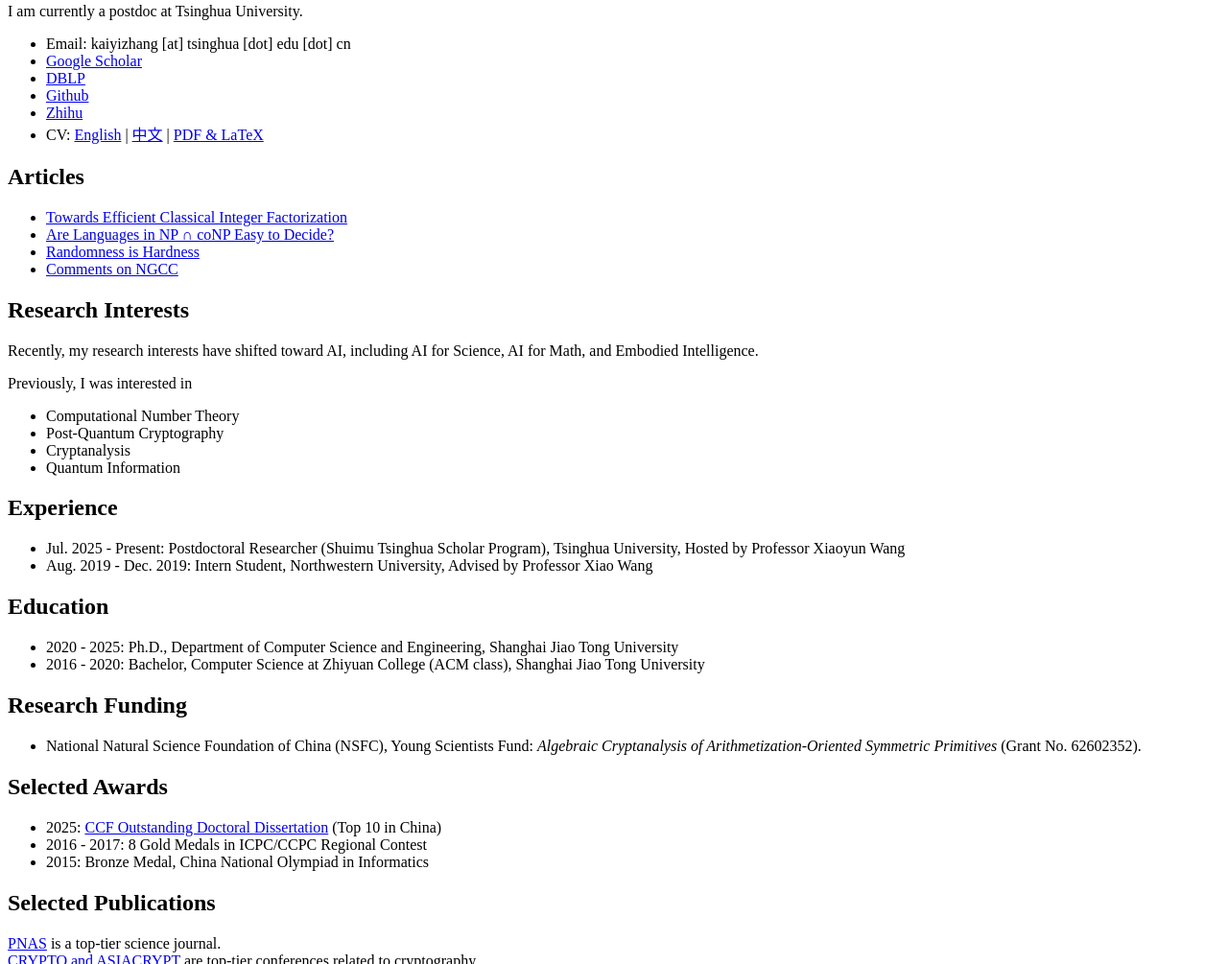
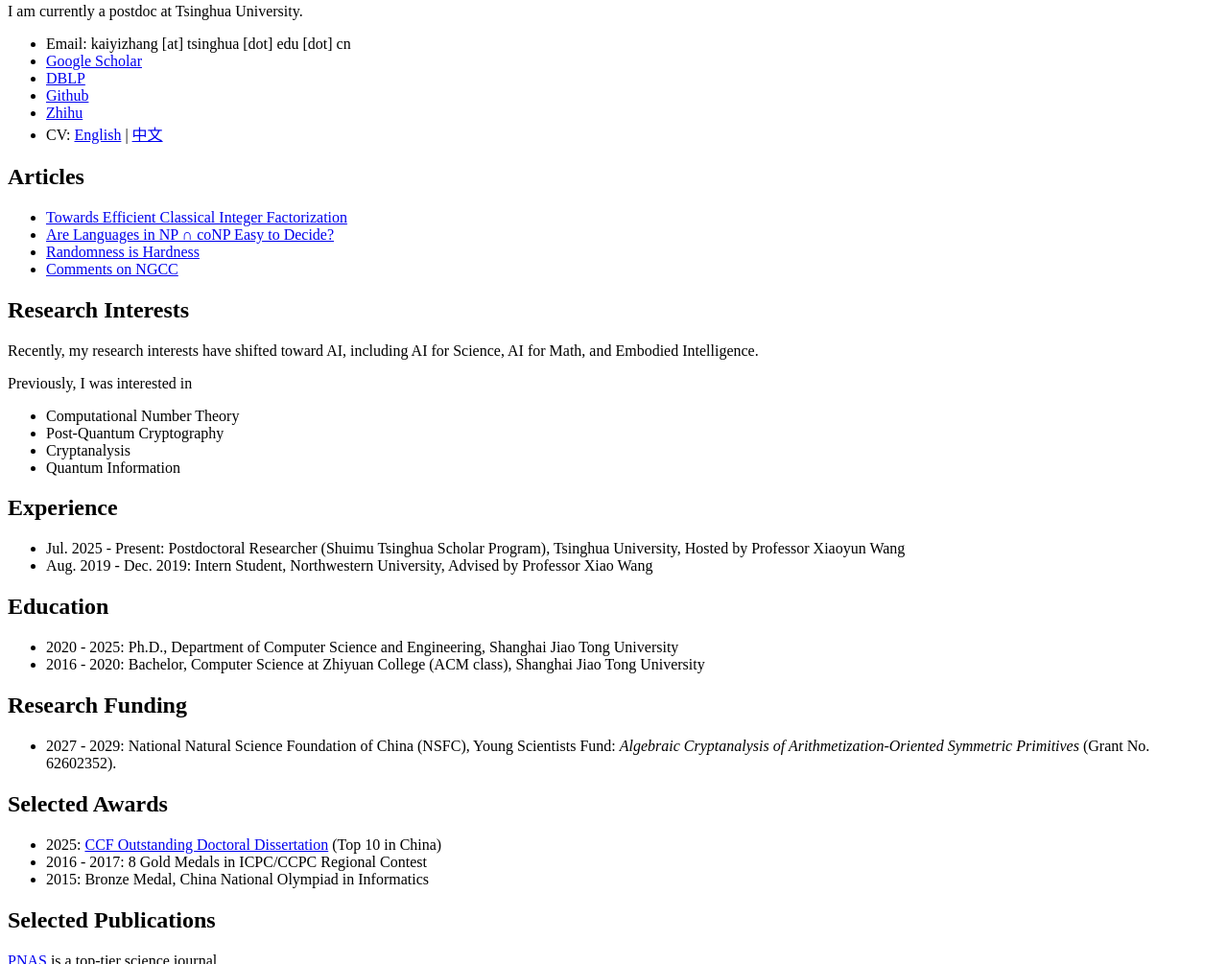
Before and after one commit to kzoacn/kzoacn.github.io, a plain HTML site: page index.html in a window 1280 px wide. Shown: the part 294-1299 px from the top of the page at 96% size. Drawn offline with Linux system fonts and the light colour scheme.

Commit message:
Add 2027-2029 funding dates and simplify homepage CV links

```diff
--- a/index.html
+++ b/index.html
@@ -24,7 +24,7 @@
 
 <li> <a href="https://www.zhihu.com/people/kzoacn">Zhihu</a> </li>
 
-<li> CV: <a href="cv/cv-en.pdf">English</a> | <a href="cv/cv-zh.pdf">中文</a> | <a href="cv/cv-bundle.zip">PDF &amp; LaTeX</a> </li>
+<li> CV: <a href="cv/cv-en.pdf">English</a> | <a href="cv/cv-zh.pdf">中文</a> </li>
 
 </ul>
 
@@ -61,7 +61,7 @@ Recently, my research interests have shifted toward AI, including AI for Science
 <h2>Research Funding</h2>
 
 <ul>
-    <li>National Natural Science Foundation of China (NSFC), Young Scientists Fund: <em>Algebraic Cryptanalysis of Arithmetization-Oriented Symmetric Primitives</em> (Grant No. 62602352).</li>
+    <li>2027 - 2029: National Natural Science Foundation of China (NSFC), Young Scientists Fund: <em>Algebraic Cryptanalysis of Arithmetization-Oriented Symmetric Primitives</em> (Grant No. 62602352).</li>
 </ul>
 
 <h2>Selected Awards</h2>
```
Also changed, not shown: 5 other files.
